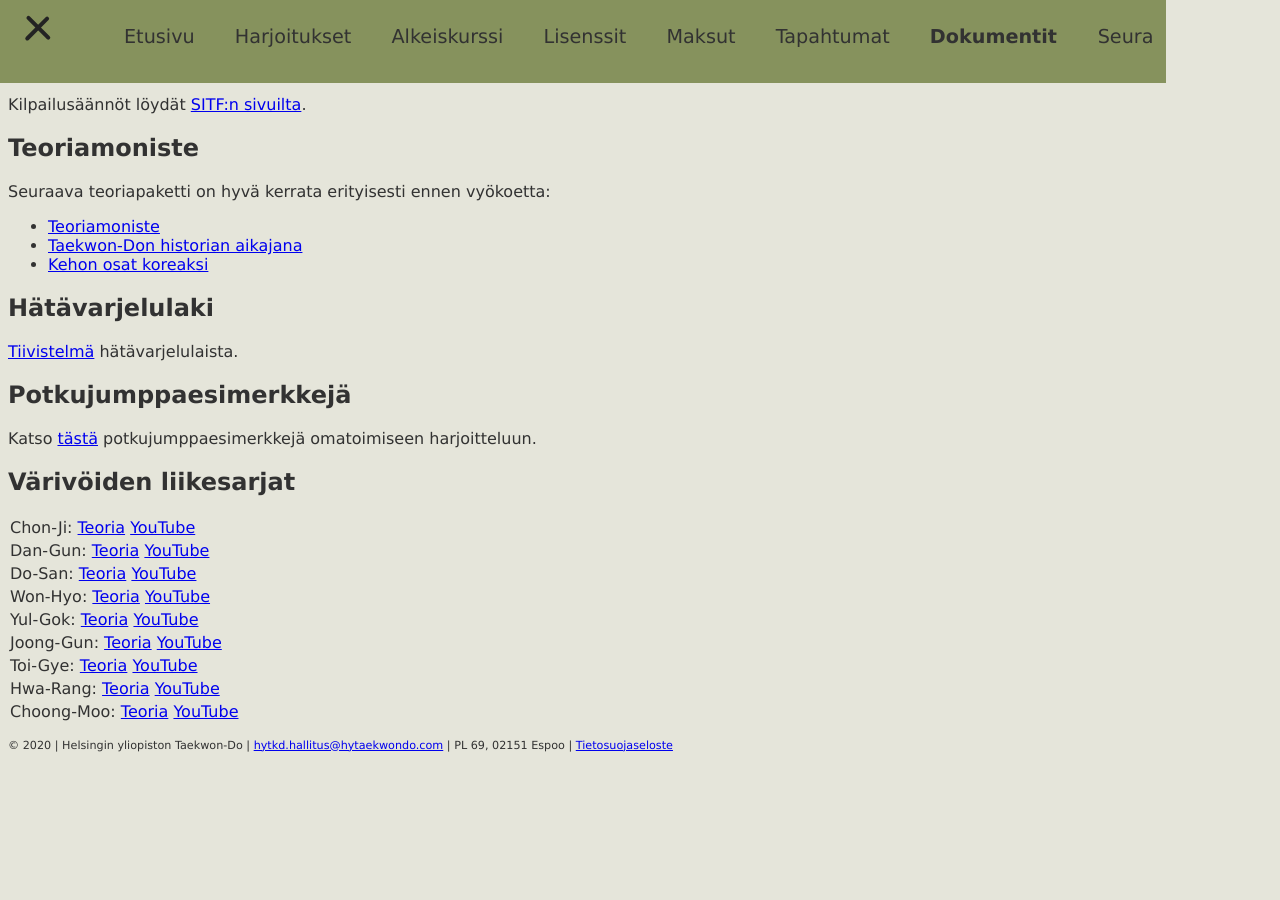
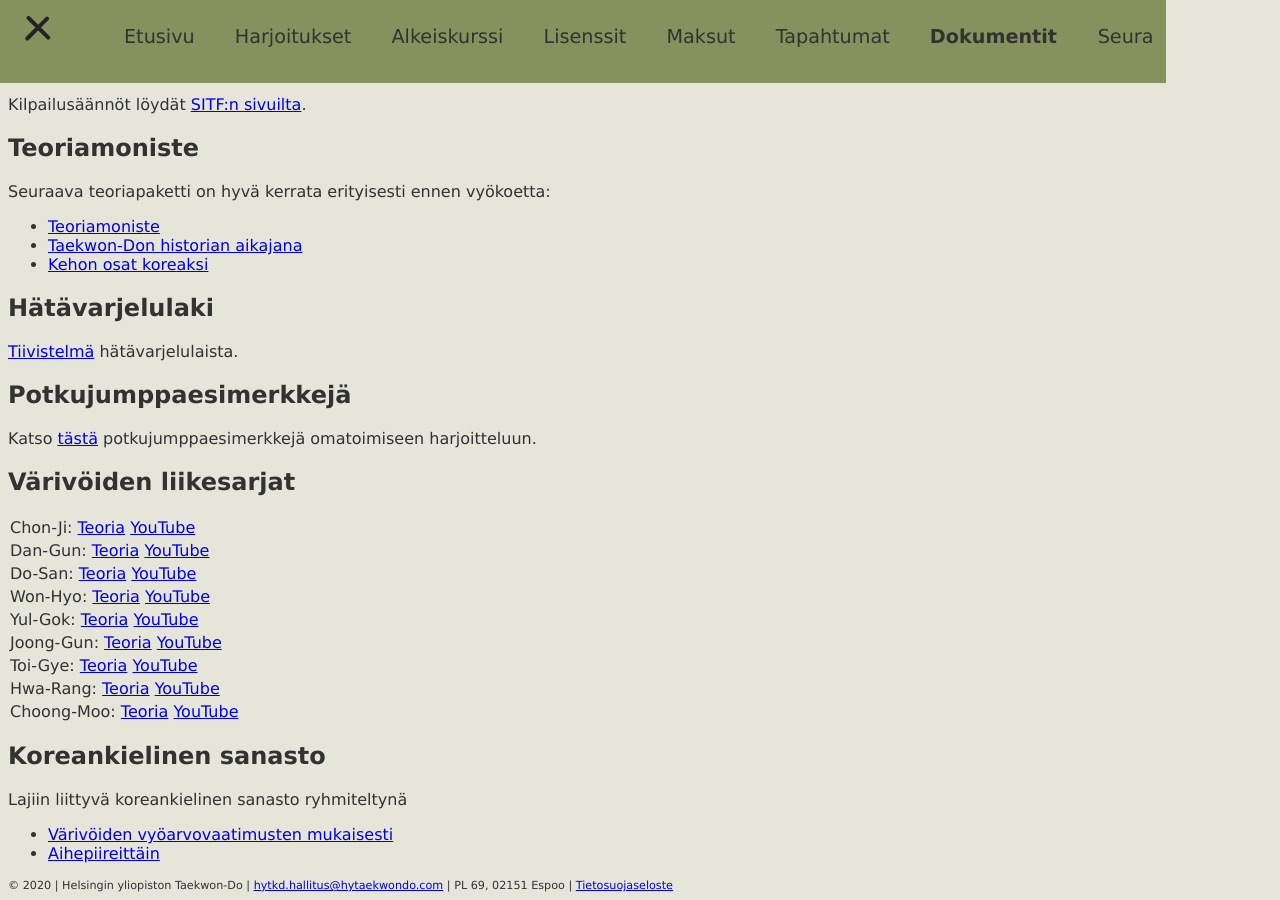
Before and after one commit to hytkd/website, a Jekyll site: the page built from documents.html, in a window 1280 px wide and 900 px high, scrolled down 873 px. Built offline with Jekyll 4.4.1, drawn with Linux system fonts in a browser that asks for light colours; before the commit the page ends 1633 px from its top, so only the background shows below that.

Commit message:
add vocabulary

```diff
--- a/documents.html
+++ b/documents.html
@@ -41,3 +41,11 @@ title: HYTKD - Dokumentit
 		<li>{{ item.name }}: <a href="documents/patterns/{{ item.pdf }}">Teoria</a> <a href="{{ item.youtube }}">YouTube</a></li>
 	{% endfor %}
 </ul>
+
+<h2>Koreankielinen sanasto</h2>
+
+<p>Lajiin liittyvä koreankielinen sanasto ryhmiteltynä</p>
+<p><ul>
+	<li><a href="documents/HYTKD-sanasto-vocabulary-vyoarvoittain-gups.pdf">Värivöiden vyöarvovaatimusten mukaisesti</a></li>
+	<li><a href="documents/HYTKD-sanasto-vocabulary.pdf">Aihepiireittäin</a></li>
+</ul></p>
```
Also changed, not shown: 2 other files.
